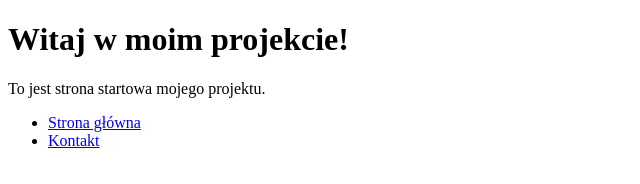
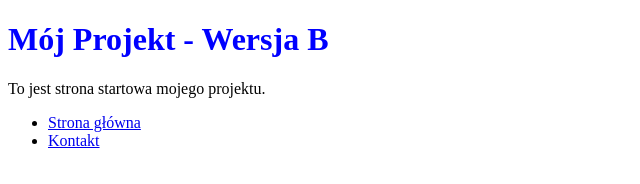
Before and after one commit to Bejker33/moj-projekt-java, a plain HTML site: page index.html in a window 1280 px wide. Shown: the whole page, without its empty margins (0-640 px from the left). Drawn offline with Linux system fonts and the light colour scheme.

Commit message:
feat: niebieski nagłówek w wersji B

```diff
--- a/index.html
+++ b/index.html
@@ -4,7 +4,7 @@
 	<title>Mój Projekt</title>
 </head>
 <body>
-	<h1>Witaj w moim projekcie!</h1>
+	<h1 style="color: blue;">Mój Projekt - Wersja B</h1>
 	<p>To jest strona startowa mojego projektu.</p>
 
   	<nav>
```
